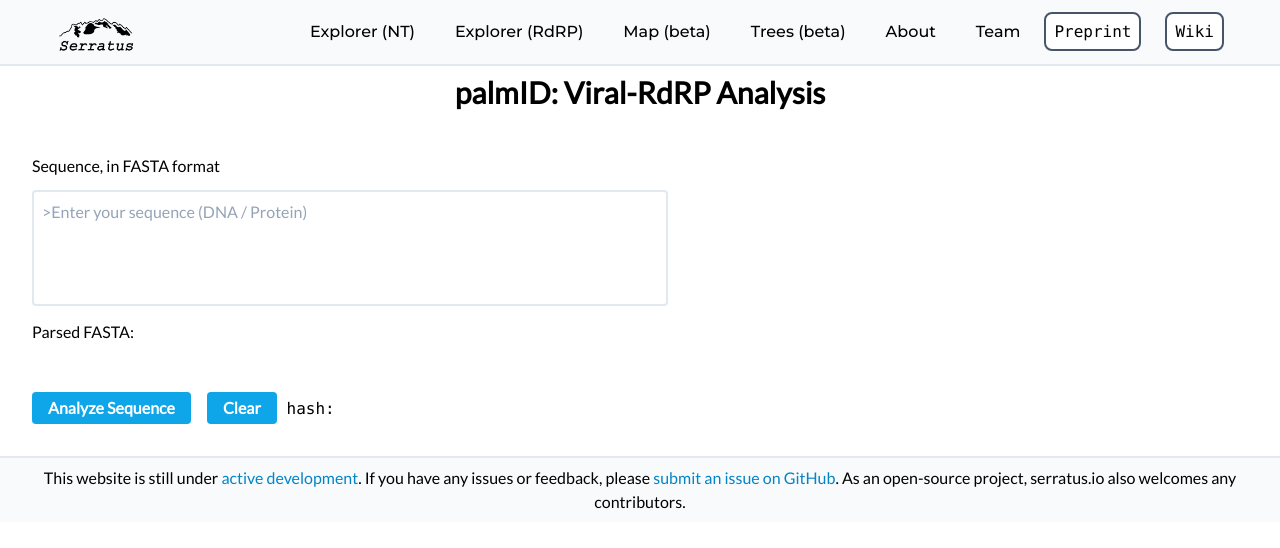
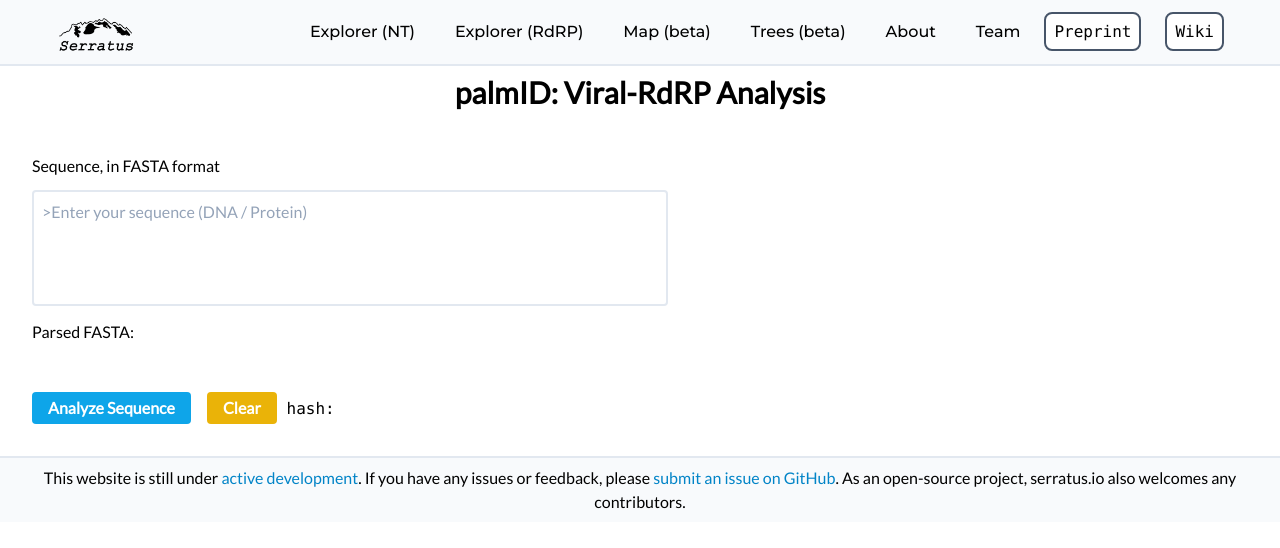
Before and after one commit to serratus-bio/serratus.io, a React (Create React App) app: page /palmid in a window 1280 px wide. Shown: the top 548 px of the page. Built offline with nearby package versions, Linux system fonts and the light colour scheme.

Commit message:
Add yellow colors to tailwind css

```diff
--- a/src/components/Palmid/Palmid_advanced.tsx
+++ b/src/components/Palmid/Palmid_advanced.tsx
@@ -79,7 +79,7 @@ export const Palmid_advanced = () => {
                         Analyze Sequence
                     </button>
                     <button
-                        className='ml-4 w-300 m-auto rounded bg-blue-500 hover:bg-blue-700 text-white font-bold py-1 px-4'
+                        className='ml-4 w-300 m-auto rounded bg-yellow-500 hover:bg-yellow-700 text-white font-bold py-1 px-4'
                         onClick={async () => {
                             window.history.replaceState({}, '', '')
                             setShowIframe(false)
--- a/tailwind.config.js
+++ b/tailwind.config.js
@@ -7,6 +7,7 @@ module.exports = {
             white: colors.white,
             gray: colors.blueGray,
             blue: colors.sky,
+            yellow: colors.yellow,
         },
     },
 }
```
